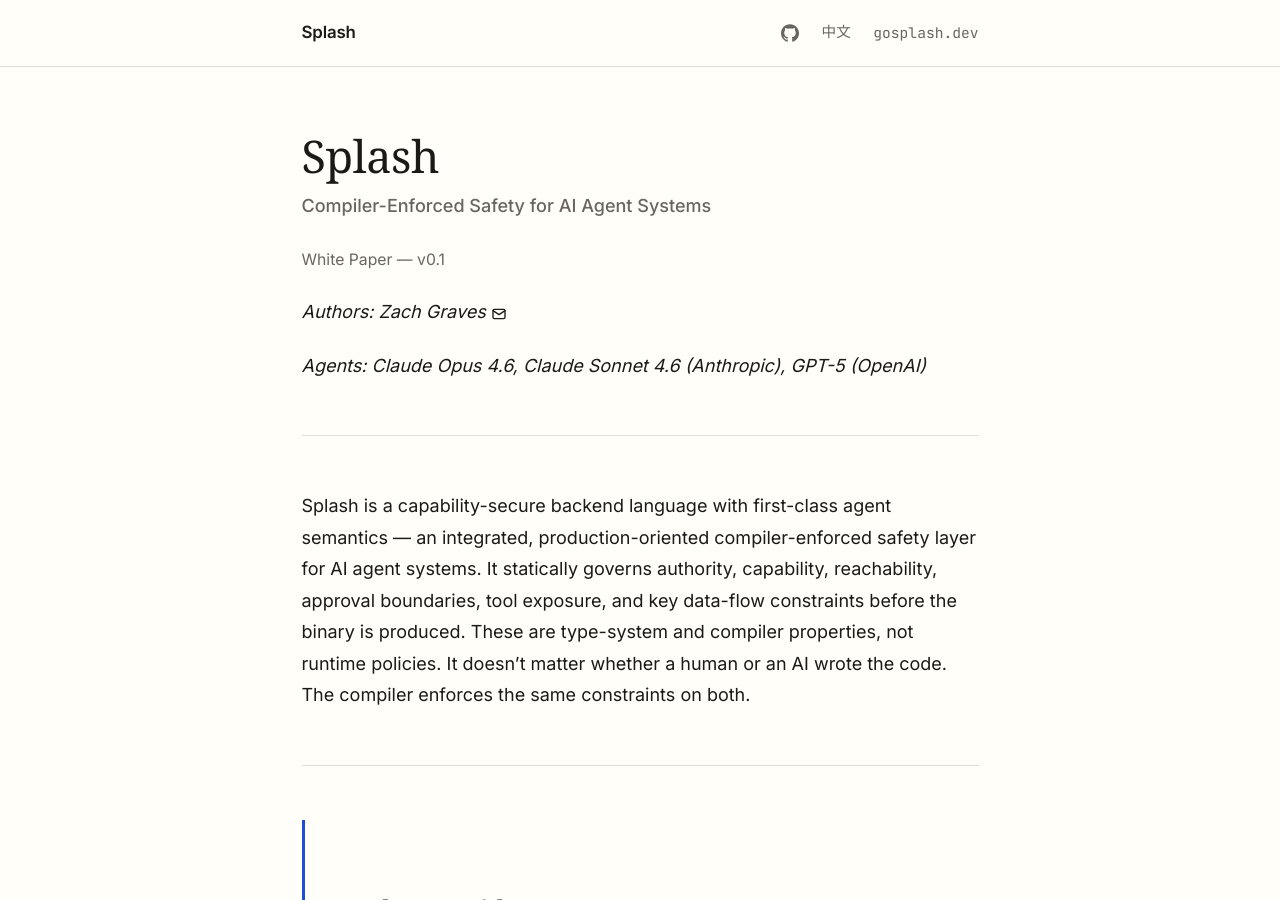
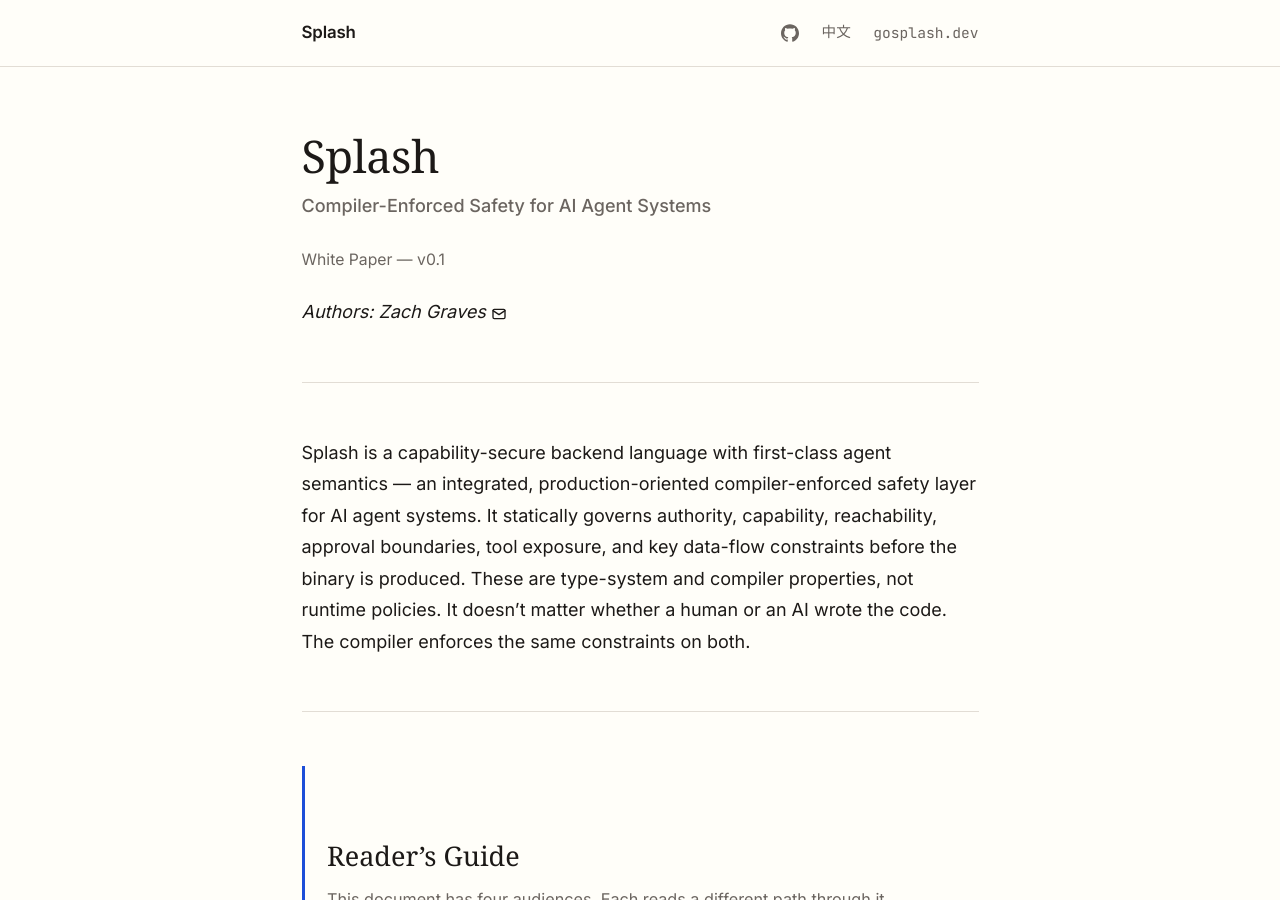
Before and after one commit to gosplash/splash, a Jekyll site: the page built from site/index.md, in a window 1280 px wide and 900 px high. Built offline with Jekyll 4.4.1, drawn with Linux system fonts in a browser that asks for light colours; nearby versions of some CDN libraries; some web fonts are replaced.

Commit message:
Update index.md

```diff
--- a/site/index.md
+++ b/site/index.md
@@ -10,8 +10,6 @@ title: Splash
 *White Paper — v0.1*
 
 *Authors: Zach Graves <a href="mailto:zach@zachgraves.com" aria-label="Email Zach Graves" style="display:inline-flex;vertical-align:text-bottom;color:inherit;"><svg xmlns="http://www.w3.org/2000/svg" viewBox="0 0 24 24" width="16" height="16" aria-hidden="true" fill="none" stroke="currentColor" stroke-width="2" stroke-linecap="round" stroke-linejoin="round"><rect x="3" y="5" width="18" height="14" rx="2" ry="2"></rect><path d="m3 7 9 6 9-6"></path></svg></a>*
-
-*Agents: Claude Opus 4.6, Claude Sonnet 4.6 (Anthropic), GPT-5 (OpenAI)*
 
 ---
 
```
